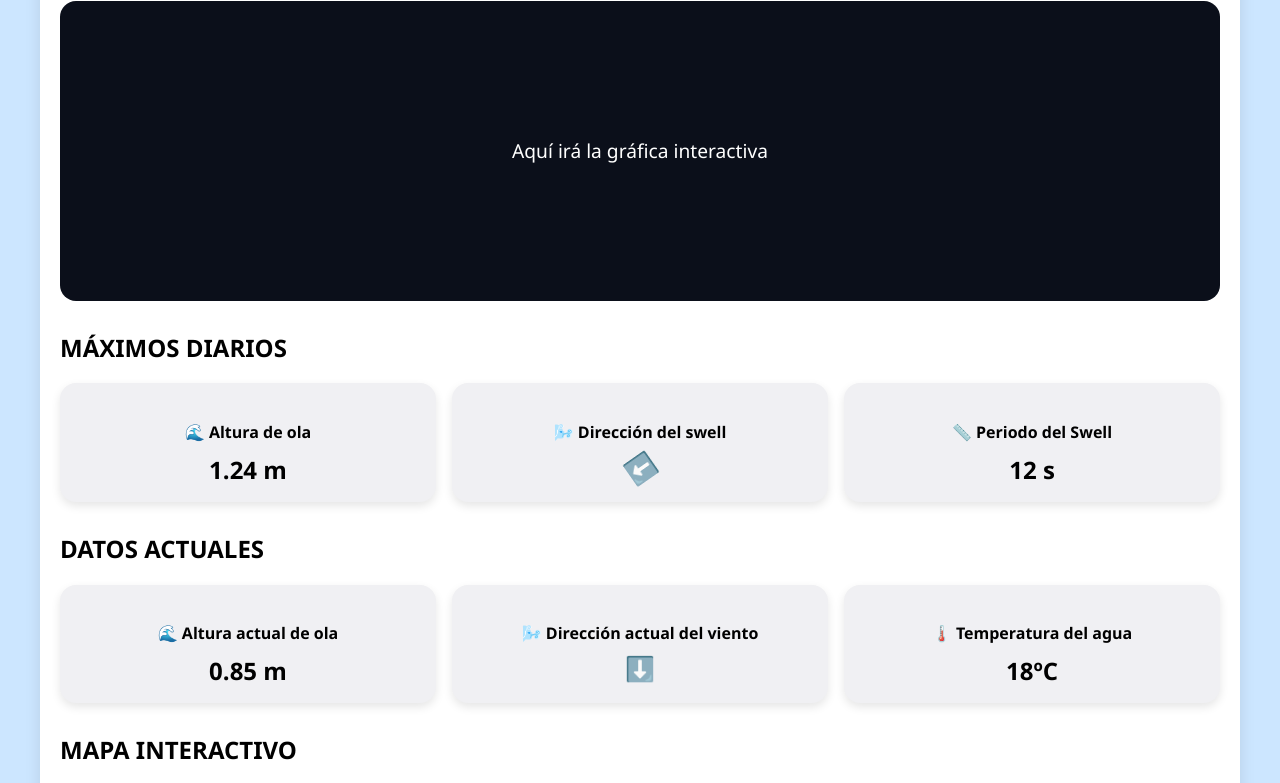
After one commit to XDavider/Surfitos, a Django app: template templates/dashboard.html in a window 1280 px wide. The commit adds this page. Shown: the part 438-1221 px from the top of the page. Run offline with Django 5.2, Linux system fonts and the light colour scheme; the template is opened without the code that fills it: values that come from a table or form of the project are taken from there, others are empty; data comes from the database, SQL or seed files in the repository; both versions use the stored data as it was after the commit.

Commit message:
"feat: primera versión del dashboard de playa
- Se creó la plantilla `dashboard.html` con diseño moderno para visualizar información por playa.
- Se agregó `dashboard.css` con estilos personalizados, incluyendo fondo con mapa y tarjetas de información.
- Se integró Leaflet para mostrar un mapa interactivo basado en la latitud/longitud de la playa.
- Se muestra hora y fecha actual del navegador en el bloque de clima.
- Se implementó la navegación desde el listado de playas al dashboard individual.
- ❗ Aún no se conecta con la API de datos meteorológicos/oceanográficos.
"

```diff
--- /dev/null
+++ b/SurfApp/static/SurfApp/css/dashboard.css
@@ -0,0 +1,134 @@
+/* Estilo general del dashboard */
+body {
+    margin: 0;
+    font-family: 'Segoe UI', sans-serif;
+    background-color: #cce6ff;
+}
+
+.dashboard-container {
+    padding: 30px;
+    max-width: 1200px;
+    margin: auto;
+}
+
+#mapa-playa {
+    position: absolute;
+    top: 0;
+    left: 0;
+    width: 100%;
+    height: 100%;
+    z-index: 0;
+    filter: brightness(0.6);
+}
+
+.header {
+    position: relative;
+    overflow: hidden;
+    display: flex;
+    justify-content: space-between;
+    border-radius: 20px;
+    padding: 20px;
+    box-shadow: 0 4px 20px rgba(0, 0, 0, 0.1);
+    margin-bottom: 20px;
+    background-size: cover;
+    background-position: center;
+    color: white;
+    text-shadow: 0 1px 4px rgba(0, 0, 0, 0.7);
+}
+
+.info-playa {
+    position: relative;
+    background-color: rgba(255, 255, 255, 0.3);
+    padding: 15px;
+    max-width: 35%;
+    border-radius: 15px;
+    box-shadow: 0 4px 12px rgba(0, 0, 0, 0.1);
+    z-index: 1;
+}
+
+.info-playa h1 {
+    margin: 0;
+    font-size: 3em;
+}
+
+.info-playa p {
+    font-size: 1.2em;
+}
+
+.info-clima {
+    position: relative;
+    background-color: rgba(255, 255, 255, 0.3);
+    padding: 15px;
+    border-radius: 15px;
+    box-shadow: 0 4px 12px rgba(0, 0, 0, 0.1);
+    text-align: right;
+    z-index: 1;
+}
+
+.info-clima h1 {
+    margin: 0;
+    font-size: 3em;
+}
+
+.contenido-scroll {
+    background: #ffffff;
+    border-radius: 20px;
+    box-shadow: 0 4px 16px rgba(0, 0, 0, 0.1);
+    padding: 20px;
+    max-height: 70vh;
+    overflow-y: auto;
+}
+
+.filtros {
+    display: flex;
+    flex-wrap: wrap;
+    align-items: center;
+    gap: 20px;
+    margin-bottom: 20px;
+}
+
+.filtros h2 {
+    flex-basis: 100%;
+    margin: 0;
+}
+
+.grafica {
+    height: 300px;
+    background: #0b0f1a;
+    color: white;
+    display: flex;
+    align-items: center;
+    justify-content: center;
+    border-radius: 16px;
+    margin-bottom: 30px;
+    font-size: 1.2em;
+}
+
+.tarjetas-maximos {
+    display: flex;
+    flex-wrap: wrap;
+    gap: 16px;
+    margin-bottom: 30px;
+}
+
+.tarjeta {
+    background-color: #f0f0f3;
+    border-radius: 16px;
+    box-shadow: 0 4px 10px rgba(0,0,0,0.1);
+    padding: 16px;
+    min-width: 180px;
+    text-align: center;
+    flex: 1;
+}
+
+.tarjeta h4 {
+    margin-bottom: 10px;
+    font-size: 1em;
+    font-weight: 600;
+}
+
+.tarjeta p {
+    font-size: 1.5em;
+    margin: 0;
+    font-weight: bold;
+}
--- a/SurfApp/static/SurfApp/js/playas.js
+++ b/SurfApp/static/SurfApp/js/playas.js
@@ -44,6 +44,10 @@ function solicitarInfo(nombre) {
     // Aquí podrías hacer una solicitud a la API para obtener más info sobre la playa
 }
 
+function verDashboard(id) {
+    window.open(`/dashboard/${id}/`, '_blank') ;
+}
+
 // Envía la nueva playa al backend para agregarla a la base de datos
 function enviarNuevaPlaya() {
     // Obtiene los valores ingresados por el usuario
--- a/Surfitos/urls.py
+++ b/Surfitos/urls.py
@@ -33,7 +33,8 @@ urlpatterns = [
     path('playas/', views.playas_index_view, name='playas' ),
 
     # Vista que muestra la información de la playa seleccionada
-    path('dashboard/', views.dashboard_playa_view, name='dashboard_playa'),
+    path('dashboard/<int:playa_id>/', views.dashboard_playa_view, name='dashboard_playa'),
+
 
     # API
 
--- /dev/null
+++ b/templates/dashboard.html
@@ -0,0 +1,145 @@
+<!DOCTYPE html>
+<html lang="es">
+<head>
+    <meta charset="UTF-8">
+    <meta name="viewport" content="width=device-width, initial-scale=1.0">
+    <title>Dashboard Playa</title>
+    {% load static %}
+    <link rel="stylesheet" href="{% static 'SurfApp/css/dashboard.css' %}">
+    <!-- Leaflet CSS -->
+    <link
+      rel="stylesheet"
+      href="https://unpkg.com/leaflet@1.9.3/dist/leaflet.css"
+    />
+
+    <!-- Leaflet JS -->
+    <script
+      src="https://unpkg.com/leaflet@1.9.3/dist/leaflet.js"
+    ></script>
+</head>
+<body>
+    <div class="dashboard-container">
+
+        <!-- Encabezado principal -->
+        <div class="header">
+
+            <div id="mapa-playa"></div>
+            <div class="info-playa">
+                <h1>{{ playa.nombre }}</h1>
+                <p>{{ playa.lugar }}</p>
+                <p>Lat: {{ playa.latitud }} <br> Lon: {{ playa.longitud }}</p>
+            </div>
+
+            <div class="info-clima">
+                <h2 id="hora-actual"></h2>
+                <p>Temperatura: 22ºC</p>
+                <p>Aparente: 20ºC</p>
+                <p>Clima: ☀️ Despejado</p>
+            </div>
+        </div>
+
+        <!-- Contenedor scrollable -->
+        <div class="contenido-scroll">
+
+
+            <!-- Filtros / Checkboxes -->
+            <div class="filtros">
+                <h2>INFORMACIÓN DEL DÍA</h2>
+                <label><input type="checkbox" checked> Altura de ola</label>
+                <label><input type="checkbox"> Periodo de las olas</label>
+                <label><input type="checkbox"> Dirección de las olas</label>
+                <label><input type="checkbox" checked> Altura del Swell</label>
+                <label><input type="checkbox"> Periodo del Swell</label>
+                <label><input type="checkbox"> Dirección del Swell</label>
+            </div>
+
+            <!-- Gráfica (placeholder) -->
+            <div class="grafica">
+                <p>Aquí irá la gráfica interactiva</p>
+            </div>
+
+            <!-- Máximas del día -->
+            <h2>MÁXIMOS DIARIOS</h2>
+            <div class="tarjetas-maximos">
+                <div class="tarjeta">
+                    <h4>🌊 Altura de ola</h4>
+                    <p>1.24 m</p>
+                </div>
+                <div class="tarjeta">
+                    <h4>🌬️ Dirección del swell</h4>
+                    <p style="transform: rotate(235deg); display: inline-block;">⬆️</p>
+                </div>
+                <div class="tarjeta">
+                    <h4>📏 Periodo del Swell</h4>
+                    <p>12 s</p>
+                </div>
+            </div>
+
+            <!-- Ahora mismo -->
+            <h2>DATOS ACTUALES</h2>
+            <div class="tarjetas-maximos">
+                <div class="tarjeta">
+                    <h4>🌊 Altura actual de ola</h4>
+                    <p>0.85 m</p>
+                </div>
+                <div class="tarjeta">
+                    <h4>🌬️ Dirección actual del viento</h4>
+                    <p style="transform: rotate(180deg); display: inline-block;">⬆️</p>
+                </div>
+                <div class="tarjeta">
+                    <h4>🌡️ Temperatura del agua</h4>
+                    <p>18ºC</p>
+                </div>
+            </div>
+            <h2>MAPA INTERACTIVO</h2>
+            <iframe
+              width="100%"
+              height="350"
+              src="https://embed.windy.com/embed2.html?lat=42.9&lon=-9.27&detailLat=42.9&detailLon=-9.27&width=650&height=450&zoom=9&level=surface&overlay=waves&product=ecmwf&menu=&message=true&marker=&calendar=now&pressure=true&type=map&location=coordinates&detail=&metricWind=kt&metricTemp=%C2%B0C&radarRange=-1"
+              frameborder="0">
+            </iframe>
+
+        </div>
+    </div>
+<script>
+document.addEventListener("DOMContentLoaded", function () {
+    const lat = parseFloat("{{ playa.latitud }}");
+    const lon = parseFloat("{{ playa.longitud }}");
+
+    const map = L.map('mapa-playa', {
+        center: [lat, lon],
+        zoom: 15,
+        zoomControl: false,
+        dragging: false,
+        scrollWheelZoom: true,
+        doubleClickZoom: false,
+        boxZoom: false,
+        keyboard: false,
+        touchZoom: false
+    });
+
+    L.tileLayer('https://{s}.tile.openstreetmap.org/{z}/{x}/{y}.png', {
+        attribution: '',
+        maxZoom: 28,
+    }).addTo(map);
+
+    L.marker([lat, lon]).addTo(map);
+
+    setTimeout(() => {
+        map.invalidateSize();
+    }, 100);
+});
+
+  function actualizarHora() {
+    const ahora = new Date();
+    const opciones = {year: 'numeric', month: 'long', day: 'numeric' };
+    const fecha = ahora.toLocaleDateString('es-ES', opciones);
+    const hora = ahora.toLocaleTimeString('es-ES', { hour: '2-digit', minute: '2-digit' });
+    document.getElementById('hora-actual').textContent = `${fecha} - ${hora}`;
+  }
+
+  document.addEventListener("DOMContentLoaded", actualizarHora);
+
+</script>
+</body>
+</html>
--- a/templates/playas-index.html
+++ b/templates/playas-index.html
@@ -21,8 +21,9 @@
             </div>
             <div class="acciones">
                 <button class="boton" onclick="verEnMapa({{ playa.latitud }}, {{ playa.longitud }})">📍</button>
-                <button class="boton" onclick="solicitarInfo('{{ playa.nombre }}')">♻️</button>
+                <button class="boton" onclick="verDashboard({{ playa.id }})">📊</button>
                 <button class="boton" onclick="eliminarPlaya('{{ playa.id }}')">🗑️</button>
+
             </div>
         </div>
     {% empty %}
@@ -44,7 +45,7 @@
         </div>
     </div>
 </div>
-
+{% load static %}
 <script src="{% static 'SurfApp/js/playas.js' %}"></script>
 </body>
 </html>
```
Also changed, not shown: SurfApp/views.py (+5 -3 lines), db.sqlite3.
